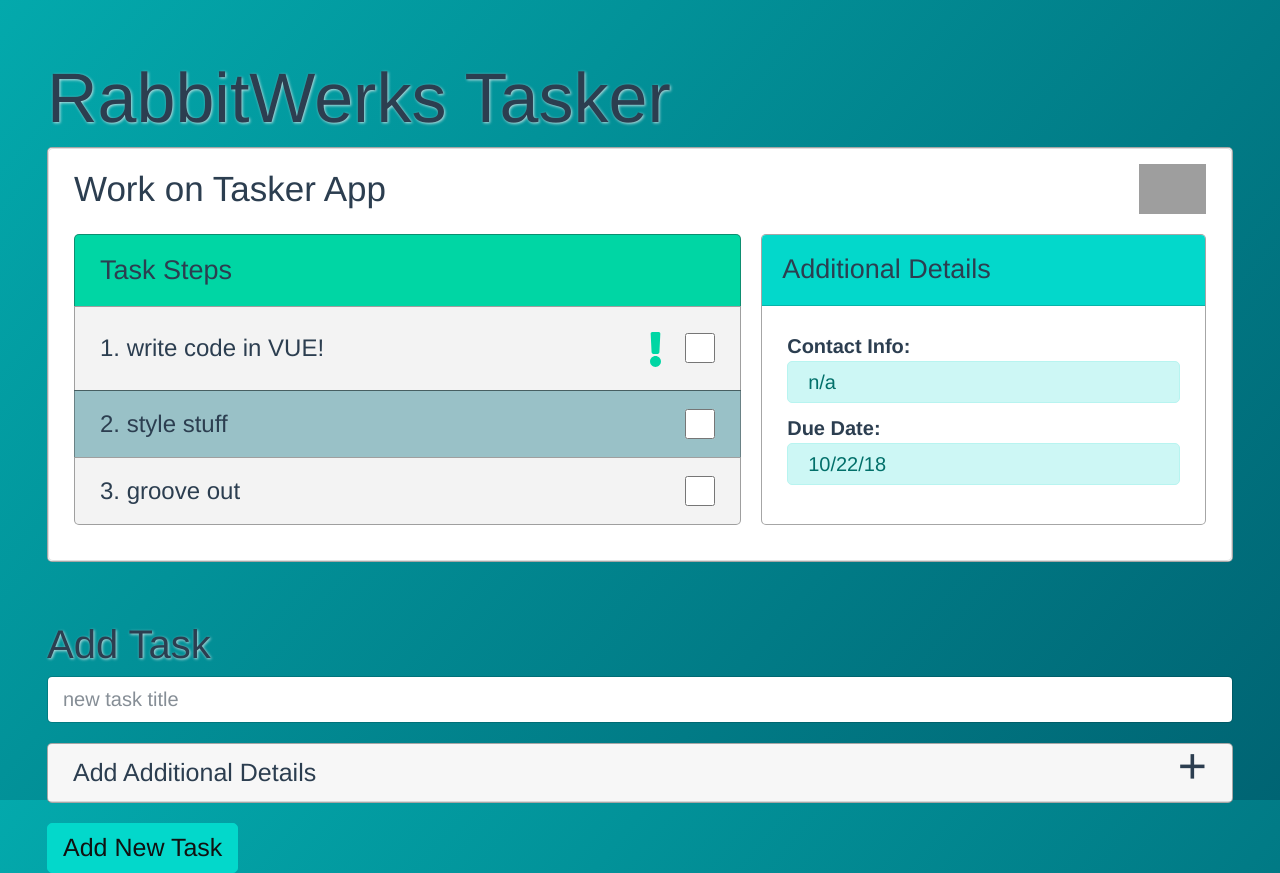
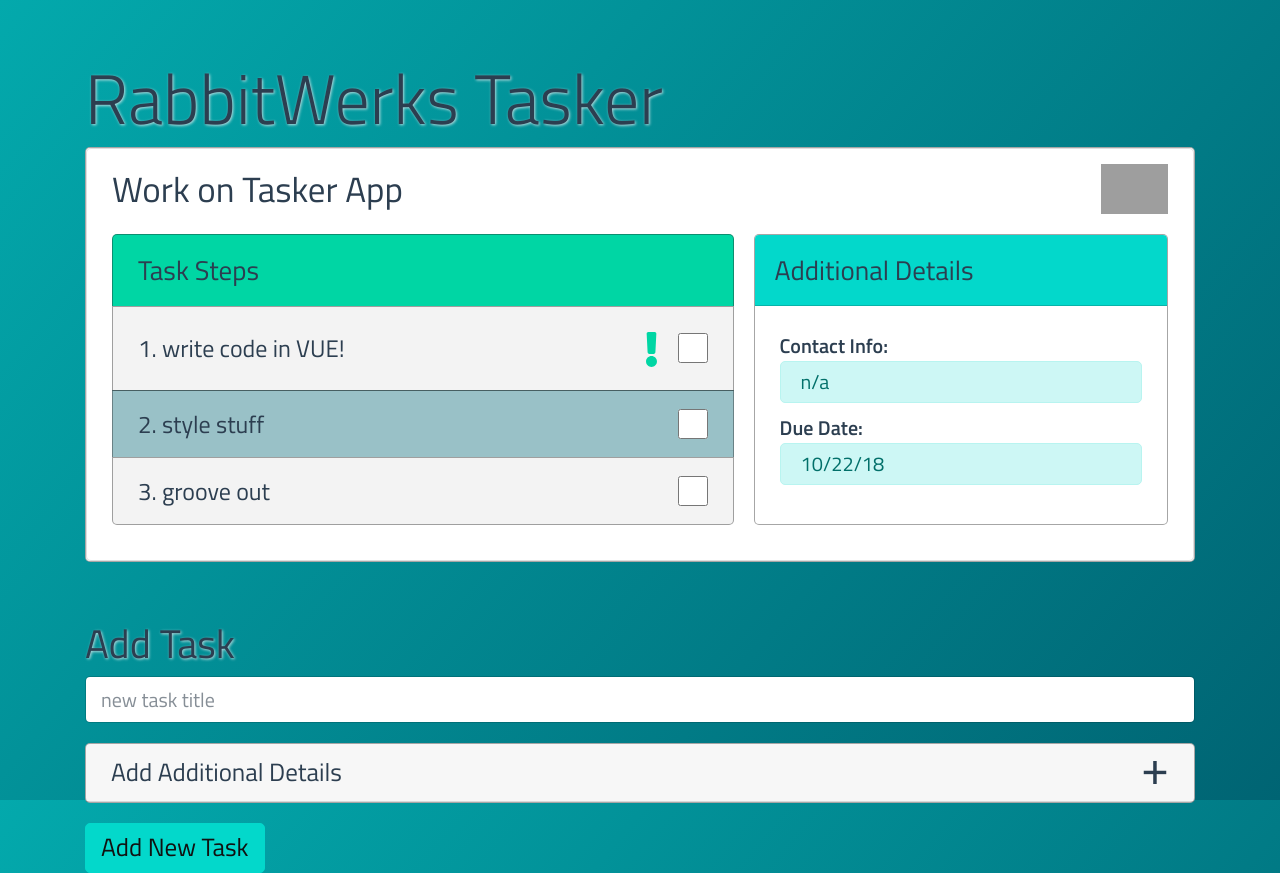
Before and after one commit to Sharpie360/tasker-app, a Vue app: page / in a window 1280 px wide. Built offline with nearby package versions, Linux system fonts and the light colour scheme; grey boxes are pictures that could not be loaded.

Commit message:
updated - font change

```diff
--- a/src/App.vue
+++ b/src/App.vue
@@ -28,17 +28,17 @@ export default {
 </script>
 
 <style>
+@import url('https://fonts.googleapis.com/css?family=Titillium+Web:200,300,400,600,700');
 
 html {
   font-size: 20px;
 }
 
-.container {
+/* .container {
   max-width: 95%;
-}
-
+} */
 #app {
-  font-family: 'Avenir', Helvetica, Arial, sans-serif;
+  font-family: 'Titillium Web', Helvetica, Arial, sans-serif;
   -webkit-font-smoothing: antialiased;
   -moz-osx-font-smoothing: grayscale;
   color: #2c3e50;
```
